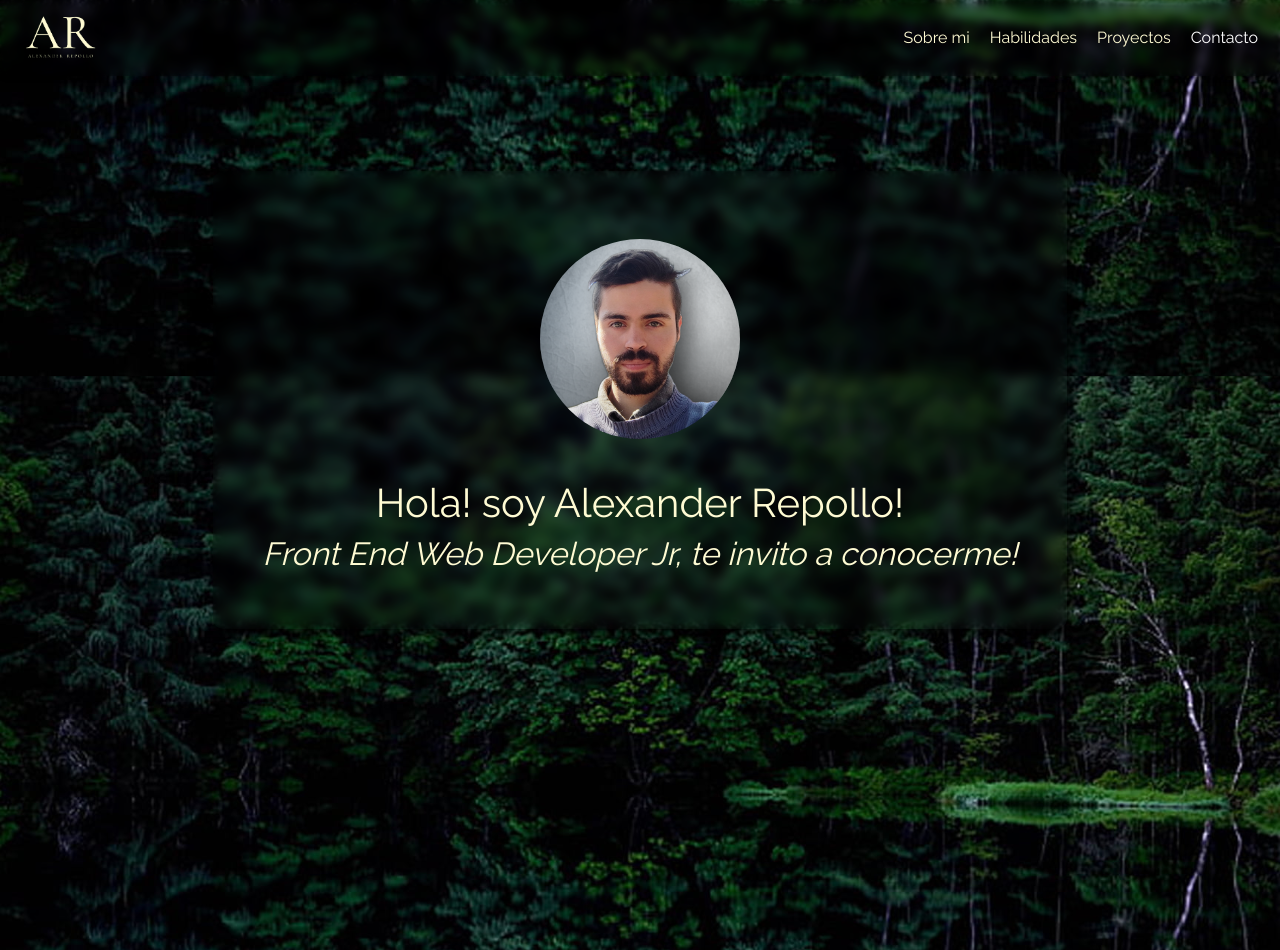
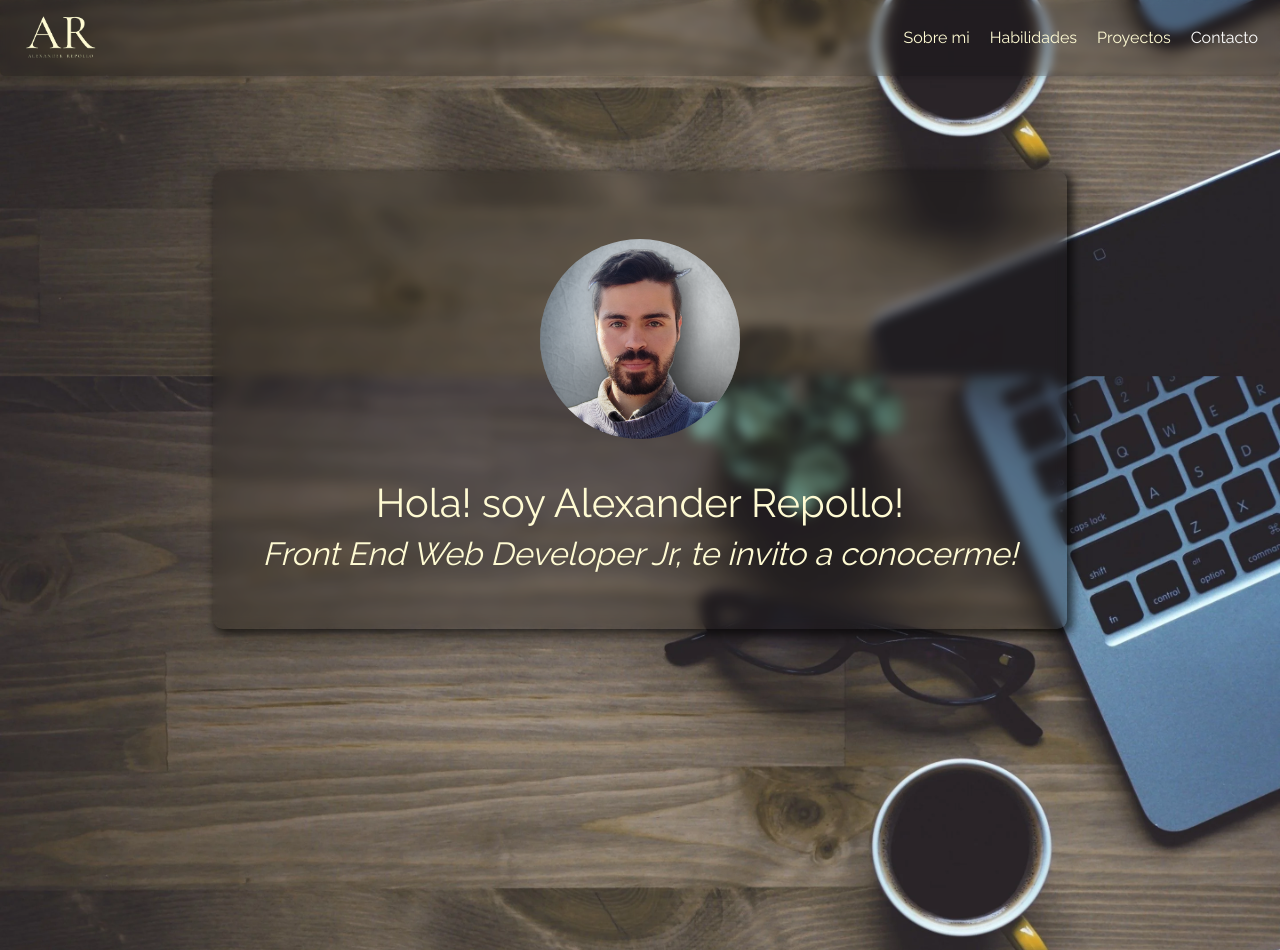
Before and after one commit to alexrepollo/alexrepollo.github.io, a plain HTML site: page index.html in a window 1280 px wide. Shown: the top 950 px of the page. Drawn offline with nearby package versions, Linux system fonts and the light colour scheme.

Commit message:
newBackground-replacedColor
Reemplazo del fondo por uno mas acorde a mi estilo.
Reemplazo del color --dark-green, por --dark-brown, aunque se sigue usando el nombre --dark-green por cuestiones de practicidad.

```diff
--- a/assets/css/styles.css
+++ b/assets/css/styles.css
@@ -1,9 +1,11 @@
 :root {
-  --background-img: url("../images/green-swamp.jpg");
+  /* --background-img: url("../images/green-swamp.jpg"); */
+  --background-img: url("../images/desktop-notebook-background.webp");
 
   /* colors */
   --white-cream: #fffbd3;
-  --dark-green: #0f3400;
+  /* --dark-green: #0f3400; */
+  --dark-green: #342200;
   --darker-color: #1a1a1a;
   --dark-color: #2d2d2d;
   --white: #fffdfa;
@@ -49,7 +51,7 @@ section {
 }
 
 .seccion-glass {
-  color: var(--almost-white);
+  color: var(--white-cream);
   /* glassmorfism */
   background: var(--shadow-2);
   border-radius: 10px 10px;
@@ -108,7 +110,7 @@ section {
 .nav-link {
   color: var(--white-cream);
   margin: 2px;
-  padding: 4px 6px;
+  padding: 10px 6px;
   transition: all 0.3s ease;
 }
 
@@ -117,12 +119,12 @@ section {
 }
 
 .nav-item:hover .nav-link {
-  color: var(--dark-green);
-  background-color:var(--white-cream);
+  color: var(--white-cream);
+  background-color:var(--shadow-4);
 
   border-radius: 5px;
   transform: translateY(-2px);
-  /* border-bottom: 1px solid var(--white); */
+  border-bottom: 1px solid var(--white);
 }
 
 .nav-item-drop .nav-link {
```
Also changed, not shown: assets/images/desktop-notebook-background.webp (added).
